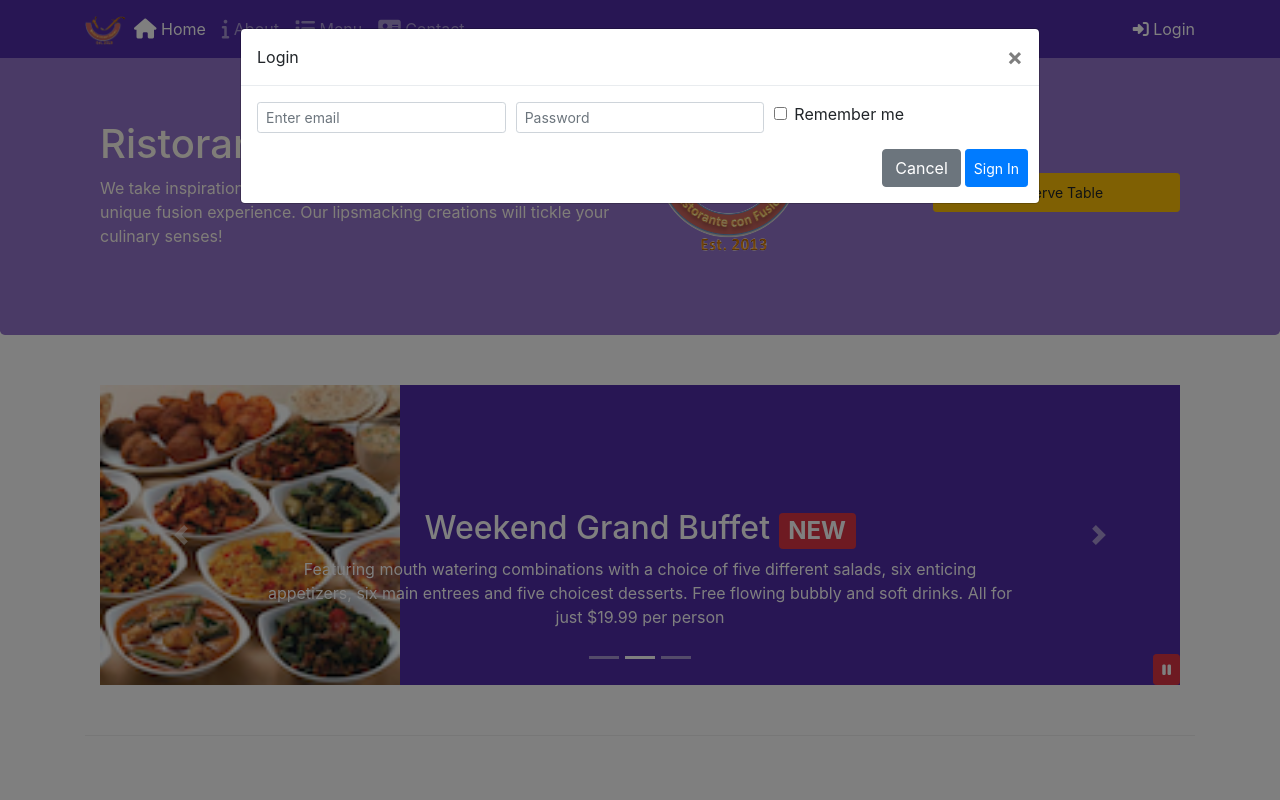
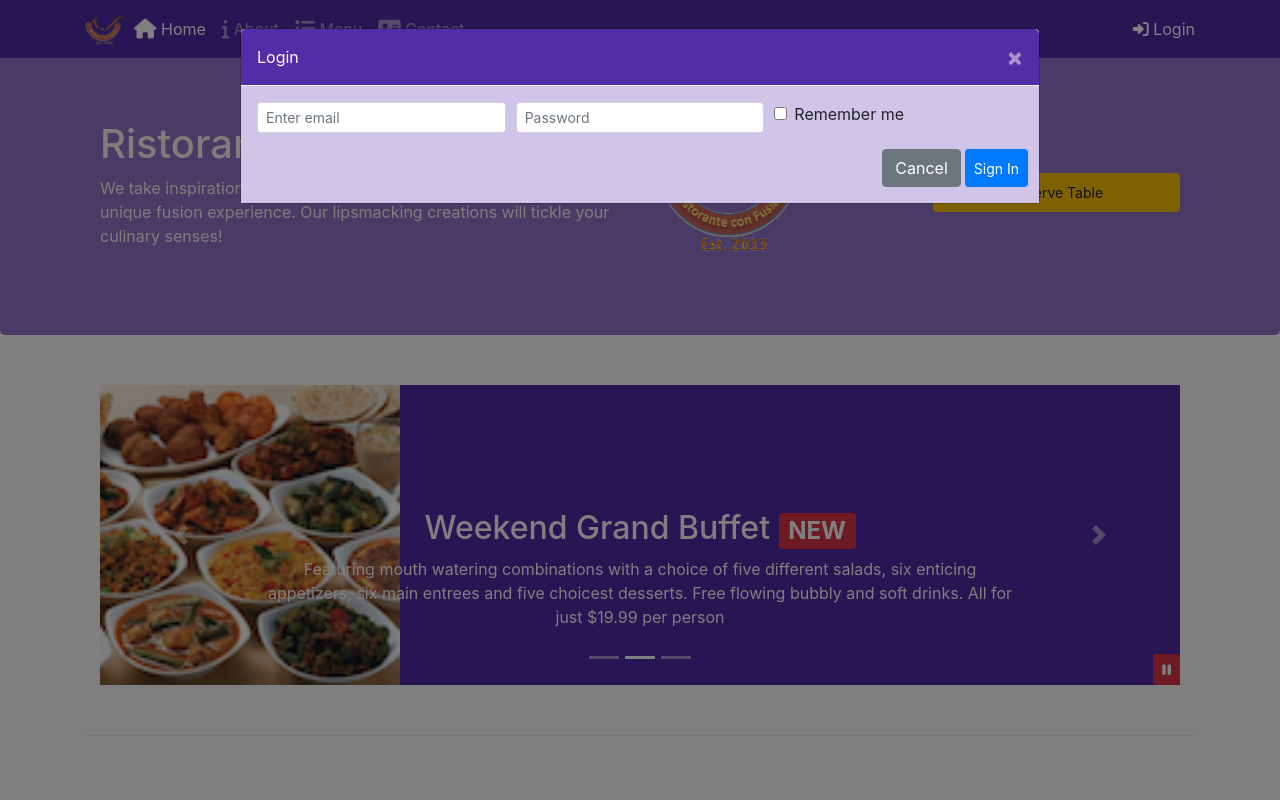
Before and after one commit to poachingfelony/confusion, a website: page index.html in a window 1280 px wide. Both pictures are taken after a click on the link "Login". Shown: the top 800 px of the page. Drawn offline with nearby package versions, Linux system fonts and the light colour scheme.

Commit message:
Adding jQuery and Purple to modals

```diff
--- a/css/styles.scss
+++ b/css/styles.scss
@@ -74,3 +74,17 @@ body {
   bottom: 0px;
   z-index: 1;
 }
+
+.modal-header{
+  background-color: $background-dark;
+  .close{
+    color: floralwhite;
+  }
+}
+
+.modal-title{
+  color: floralwhite;
+}
+.modal-body{
+  background-color: $background-pale;
+}
--- a/index.html
+++ b/index.html
@@ -40,10 +40,11 @@
           </li>
         </ul>
         <span class="navbar-text">
-          <a data-toggle="modal" data-target="#loginModal">
+          <a id="loginButton">
             <span class="fa fa-sign-in"></span>
             Login
           </a>
+        </span>
       </div>
     </div>
   </nav>
@@ -156,8 +157,7 @@
           <img src="./img/logo.png" alt="Logo" class="img-fluid">
         </div>
         <div class="align-self-center col-12 col-sm-3">
-          <a role="button" href="#reservationForm" class="btn btn-sm btn-warning btn-block nav-link" data-toggle="modal"
-            data-target="#reservationForm">Reserve
+          <a role="button" id="reserveButton" href="#reservationForm" class="btn btn-sm btn-warning btn-block nav-link">Reserve
             Table</a>
         </div>
         <div class="align-self-center col-12 col-sm-3"></div>
@@ -354,22 +354,29 @@
 
   <script>
     $(document).ready(function () {
-      $("#mycarousel").carousel({ interval: 2000 });
-      $("#carouselButton").click(function(){
-        if($("#carouselButton").children("span").hasClass('fa-pause'))
-        {
+      $("#mycarousel").carousel({
+        interval: 2000
+      });
+      $("#carouselButton").click(function () {
+        if ($("#carouselButton").children("span").hasClass('fa-pause')) {
           $("#mycarousel").carousel("pause");
           $("#carouselButton").children("span").removeClass("fa-pause");
           $("#carouselButton").children("span").addClass("fa-play");
-        }
-        else if ($("#carouselButton").children("span").hasClass('fa-play'))
-        {
+        } else if ($("#carouselButton").children("span").hasClass('fa-play')) {
           $("#mycarousel").carousel("cycle");
           $("#carouselButton").children("span").removeClass("fa-play");
           $("#carouselButton").children("span").addClass("fa-pause");
         }
       });
     });
+
+    $('#loginButton').on('click', function () {
+      $('#loginModal').modal('show');
+    });
+
+    $('#reserveButton').on('click', function () {
+      $('#reservationForm').modal('show');
+    });
   </script>
 </body>
 
--- a/package.json
+++ b/package.json
@@ -6,12 +6,14 @@
   "scripts": {
     "start": "npm run lite",
     "test": "echo \"Error: no test specified\" && exit 1",
-    "lite": "lite-server"
+    "lite": "lite-server",
+    "scss": "node-sass -o css/ css/"
   },
   "author": "Cornelius Sawatzky",
   "license": "ISC",
   "devDependencies": {
-    "lite-server": "^2.3.0"
+    "lite-server": "^2.3.0",
+    "node-sass": "^5.0.0"
   },
   "dependencies": {
     "bootstrap": "^4.0.0",
```
Also changed, not shown: css/styles.css, 1 other file.
